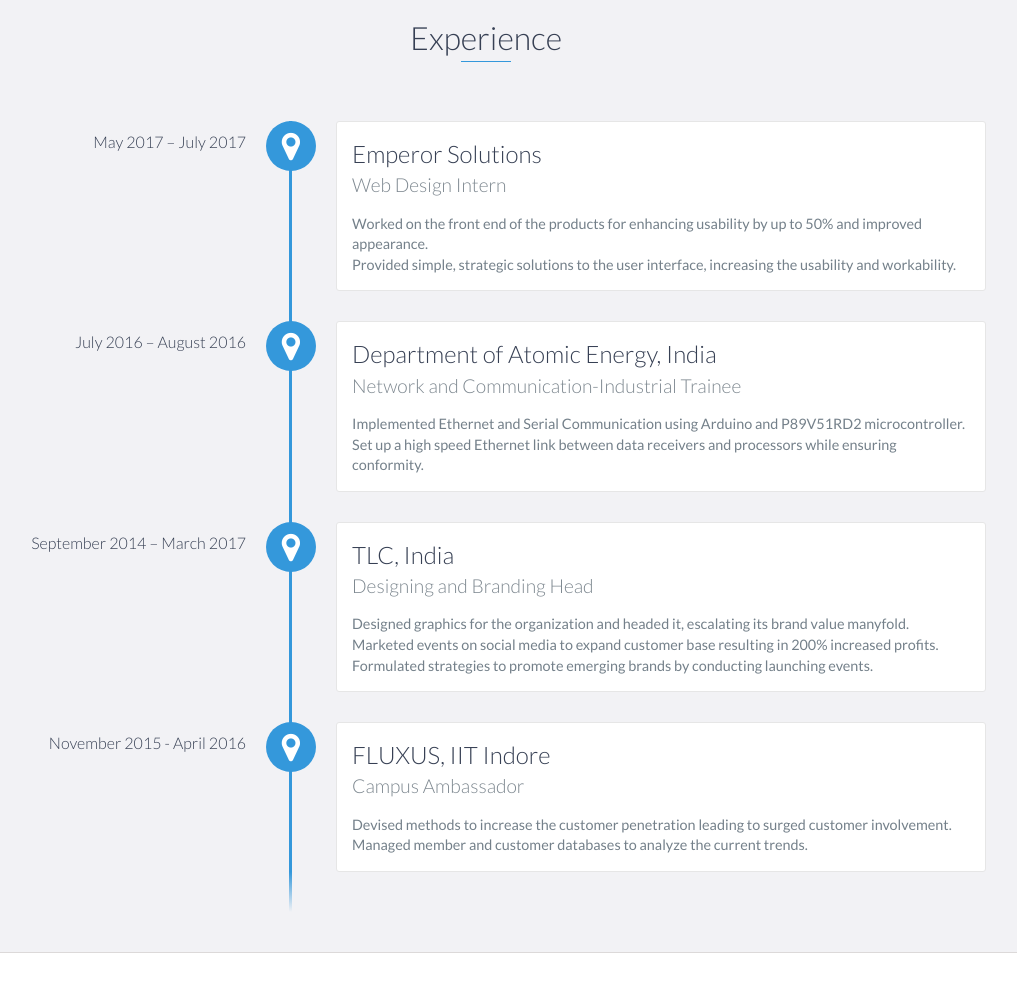
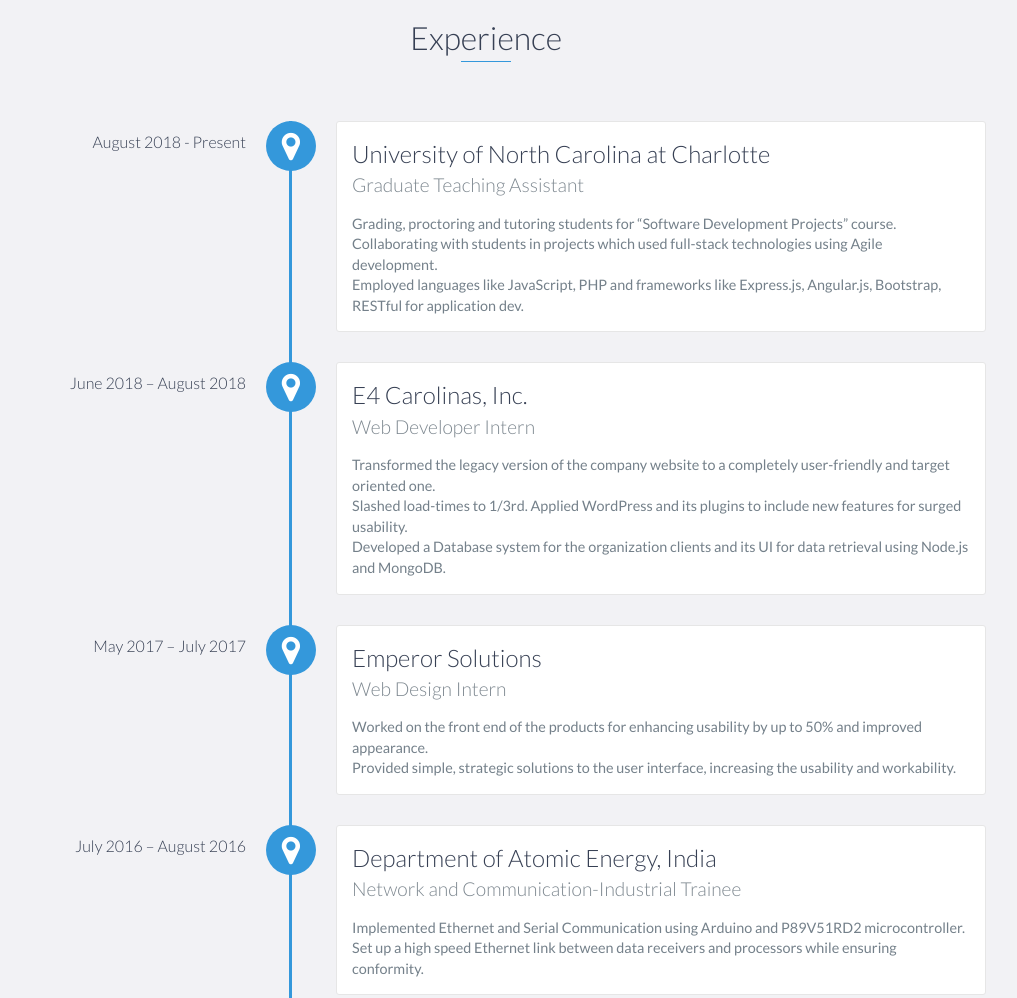
Before and after one commit to chiragcj96/chiragcj96.github.io, a website: page index.html in a window 1280 px wide. Shown: the part 1260-2258 px from the top of the page, without its empty margins (154-1171 px from the left). Drawn offline with nearby package versions, Linux system fonts and the light colour scheme.

Commit message:
Added Experience

```diff
--- a/index.html
+++ b/index.html
@@ -95,6 +95,31 @@
     <div id="experience" class="background-alt">
         <h2 class="heading">Experience</h2>
         <div id="experience-timeline">
+
+	    <div data-date="August 2018 - Present">
+                <h3>University of North Carolina at Charlotte </h3>
+                <h4>Graduate Teaching Assistant</h4>
+                <p>
+                    Grading, proctoring and tutoring students for “Software Development Projects” course.
+                    <br>
+                    Collaborating with students in projects which used full-stack technologies using Agile development.
+		    <br>
+		    Employed languages like JavaScript, PHP and frameworks like Express.js, Angular.js, Bootstrap, RESTful for application dev.
+                </p>
+            </div>
+
+	    <div data-date="June 2018 – August 2018">
+                <h3>E4 Carolinas, Inc. </h3>
+                <h4>Web Developer Intern</h4>
+                <p>
+                    Transformed the legacy version of the company website to a completely user-friendly and target oriented one.
+                    <br>
+                    Slashed load-times to 1/3rd. Applied WordPress and its plugins to include new features for surged usability.
+		    <br>
+		    Developed a Database system for the organization clients and its UI for data retrieval using Node.js and MongoDB.
+                </p>
+            </div>
+
             <div data-date="May 2017 – July 2017">
                 <h3>Emperor Solutions</h3>
                 <h4>Web Design Intern</h4>
```
